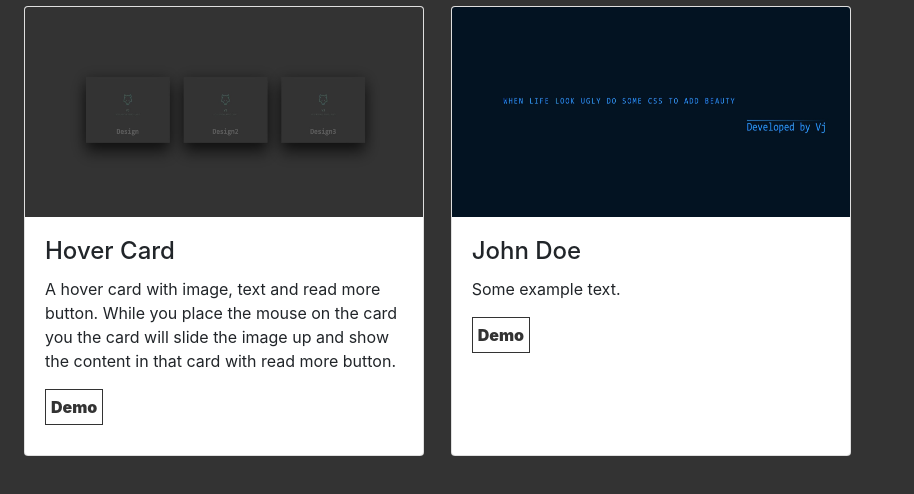
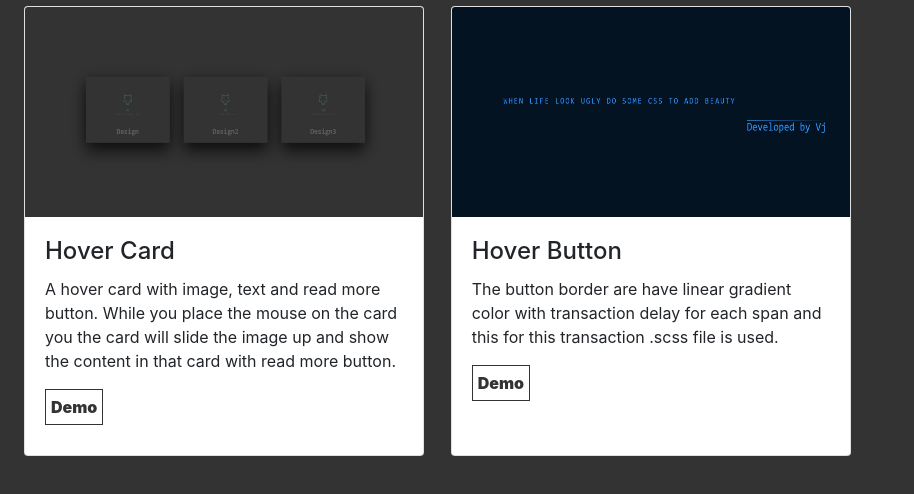
Before and after one commit to vijay9711/widgets, a plain HTML site: page index.html in a window 1280 px wide. Shown: the part 54-548 px from the top of the page, without its empty margins (0-914 px from the left). Drawn offline with nearby package versions, Linux system fonts and the light colour scheme.

Commit message:
neon button

```diff
--- a/index.html
+++ b/index.html
@@ -45,8 +45,12 @@
                 alt="Card image"
               />
               <div class="card-body">
-                <h4 class="card-title">John Doe</h4>
-                <p class="card-text">Some example text.</p>
+                <h4 class="card-title">Hover Button</h4>
+                <p class="card-text">
+                  The button border are have linear gradient color with
+                  transaction delay for each span and this for this transaction
+                  .scss file is used.
+                </p>
                 <a href="./Neon button/index.html">Demo</a>
               </div>
             </div>
```
